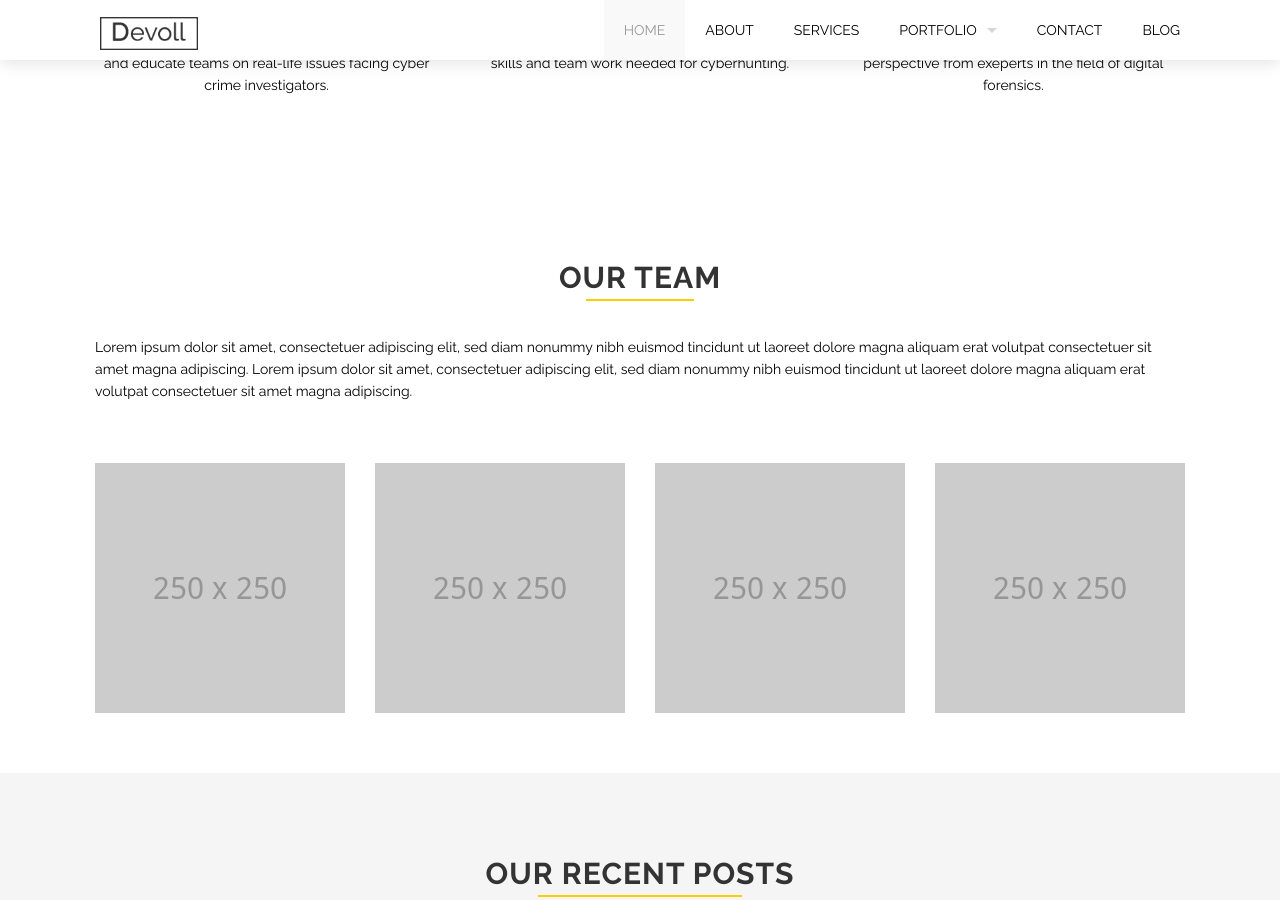
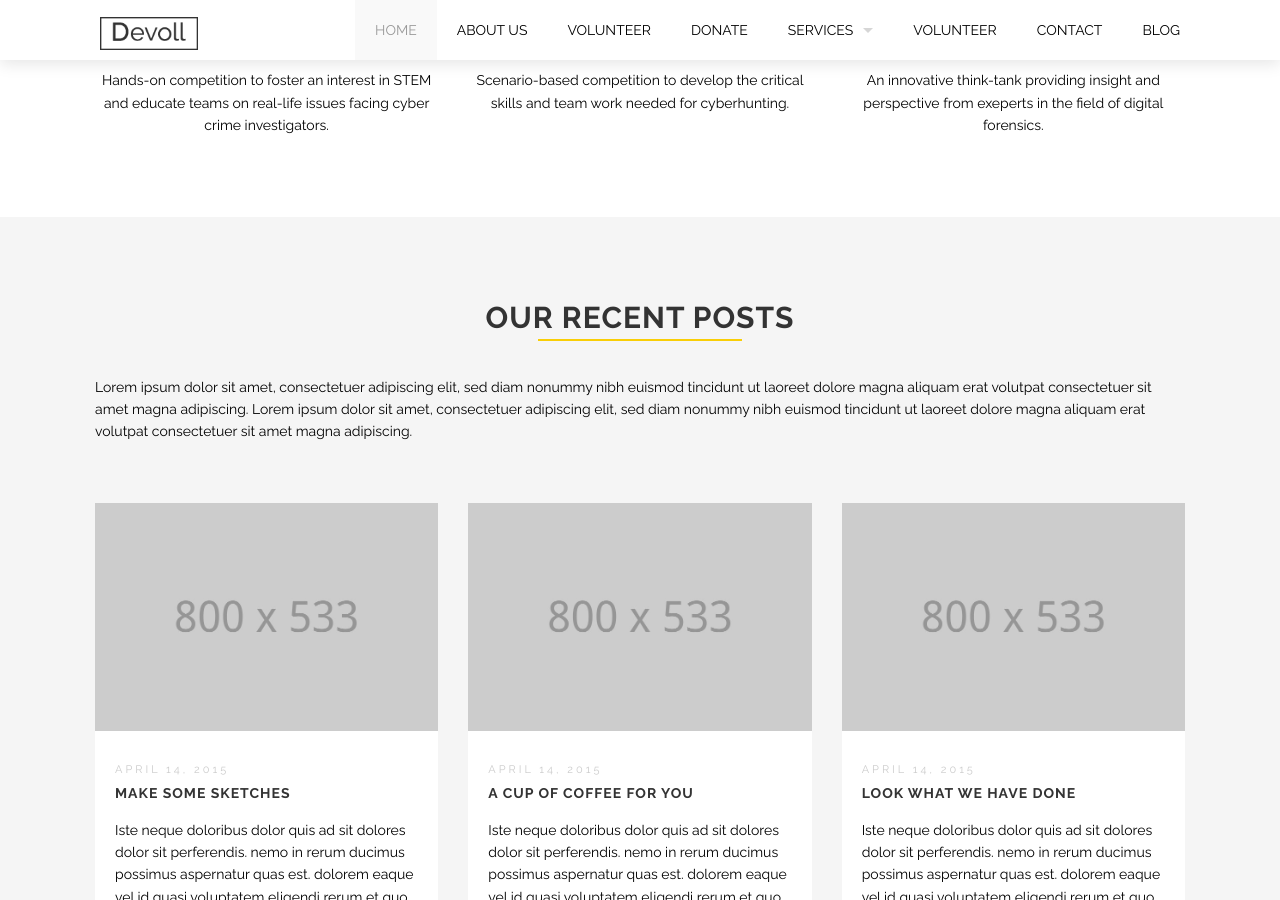
Before and after one commit to USDFC/usdfc.github.io, a Jekyll site: the page built from index.html, in a window 1280 px wide and 900 px high, scrolled down 1238 px. Built offline with Jekyll 4.4.1, drawn with Linux system fonts in a browser that asks for light colours; nearby versions of some CDN libraries; library files that are not in the unit come from our copies.

Commit message:
Front page consolidation - Menu cleanup

```diff
--- a/_data/nav.yml
+++ b/_data/nav.yml
@@ -1,20 +1,26 @@
 - name: Home
   path: index.html
   section_id: home
-- name: About
+- name: About Us
   path: about.html
   section_id: about
+- name: Volunteer
+  path: volunteer.html
+  section_id: volunteer
+- name: Donate
+  path: donate.html
+  section_id: donate
 - name: Services
   path: services.html
   section_id: services
-- name: Portfolio
-  path: portfolio.html
-  section_id: portfolio
   children:
     - name: Portfolio
       path: portfolio.html
     - name: Portfolio item
       path: portfolio-item.html
+- name: Volunteer
+  path: portfolio.html
+  section_id: portfolio
 - name: Contact
   path: contact.html
   section_id: contact
--- a/index.html
+++ b/index.html
@@ -112,6 +112,7 @@ slides:
       <p>
          The Digital Forensics Consortium (DFC) is non-profit organization created to educate students, private sector entities, and government organizations about digtial forensics and promote its value.  We leverage the vast intellect of our Board of Directors - comprised of some of the industry's foremost experts - to mature and invest in the future of this critical capability. Through our challenge programs, we strive to inspire and invest in our Science, Technology, Engineering, and  Mathematics (STEM) communities with academia and industry.
       </p>
+      <div class='two spacing'></div>
     </div>
   </div>
   <div class="row">
@@ -152,46 +153,6 @@ slides:
 </div>
 
 <div class="spacing"></div>
-
-<div class="full">
-  <div class='row'>
-    <div class='large-12 columns'>
-      {% include section-header.html title="Our team" %}
-      <div class='spacing'></div>
-      <p>
-        Lorem ipsum dolor sit amet, consectetuer adipiscing elit, sed diam nonummy nibh euismod tincidunt ut laoreet dolore magna aliquam erat volutpat consectetuer sit amet magna adipiscing. Lorem ipsum dolor sit amet, consectetuer adipiscing elit, sed diam nonummy nibh euismod tincidunt ut laoreet dolore magna aliquam erat volutpat consectetuer sit amet magna adipiscing.
-      </p>
-      <div class='two spacing'></div>
-    </div>
-  </div>
-  <div class='row'>
-    {% for member in site.data.members %}
-      <div class='small-6 medium-3 large-3 columns'>
-        <div class='mod modTeamMember'>
-          <div class='member'>
-            <img class="avatar" alt="" src="{{ member.avatar }}" />
-            <div class='overlay'>
-              <div class='intro'>
-                <h3>{{member.name}}</h3>
-                <p>{{member.position}}</p>
-                <ul class='socials'>
-                  {% for social in member.socials %}
-                    <li>
-                      <a href='{{social.link}}'>
-                        <i class='fa fa-{{social.icon}}'></i>
-                      </a>
-                    </li>
-                  {% endfor %}
-                </ul>
-              </div>
-            </div>
-          </div>
-          <div class='two spacing'></div>
-        </div>
-      </div>
-    {% endfor %}
-  </div>
-</div>
 
 <div class='full' style='background: #f5f5f5'>
   <div class='row'>
```
